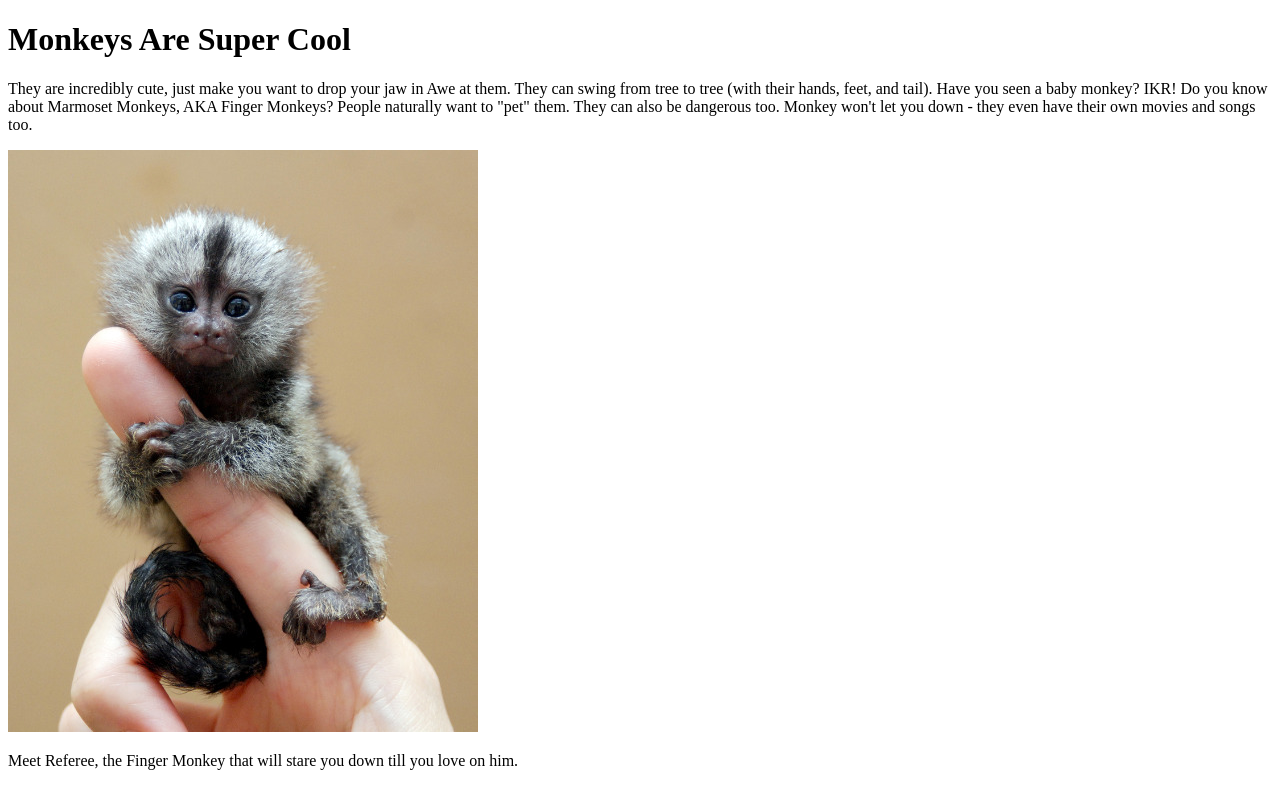
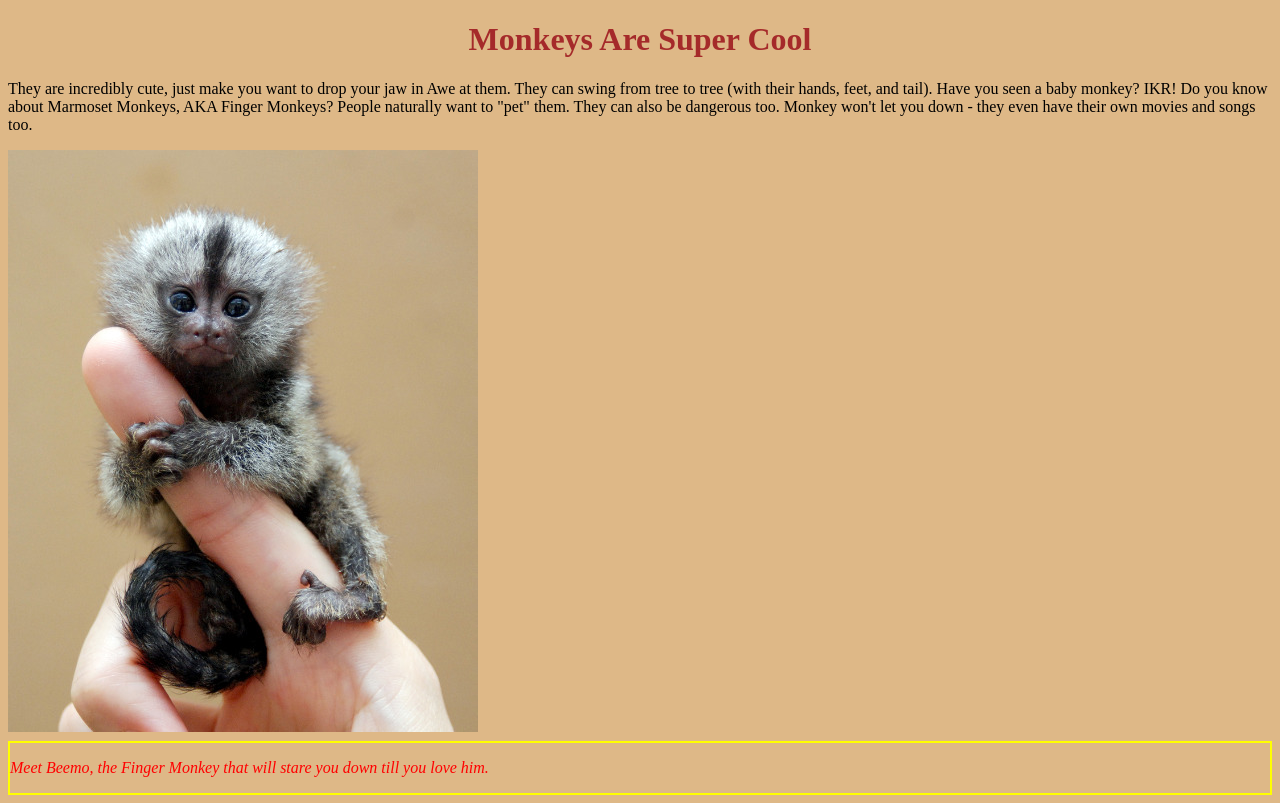
Before and after one commit to pearsbry90/CSSCHECK, a plain HTML site: page index.html in a window 1280 px wide. Drawn offline with Linux system fonts and the light colour scheme.

Commit message:
updated new cssCheckup

```diff
--- a/00-assignment.html
+++ b/index.html
@@ -4,6 +4,7 @@
     <meta charset="UTF-8">
     <meta http-equiv="X-UA-Compatible" content="IE=edge">
     <meta name="viewport" content="width=device-width, initial-scale=1.0">
+    <link rel="stylesheet" href="main.css">
     <title>Monkeys Are Super Cool</title>
 </head>
 <body>
@@ -15,7 +16,7 @@
         <img src="Marmoset Monkey.jpg" alt="A baby Finger Monkey holding a person's finger">
         </div>
         <div class="example-one">
-            <p id="number-one">Meet Referee, the Finger Monkey that will stare you down till you love on him. </p>
+            <p id="number-one">Meet Beemo, the Finger Monkey that will stare you down till you love him. </p>
         </div>
 </body>
 </html>
--- a/00-assignment.css
+++ b/main.css
@@ -1,8 +1,8 @@
 body {
-    background-color: tan;
+    background-color: burlywood;
 }
 
-.title {
+.title h1 {
     text-align: center;
     color: brown;
 }
@@ -13,9 +13,9 @@ body {
 
 .example-one {
     margin-top: 5px;
-    border: 2px solid black;
+    border: 2px solid yellow;
 }
 #number-one {
     font-style: italic;
-    color: grey
+    color: red
 }
```
